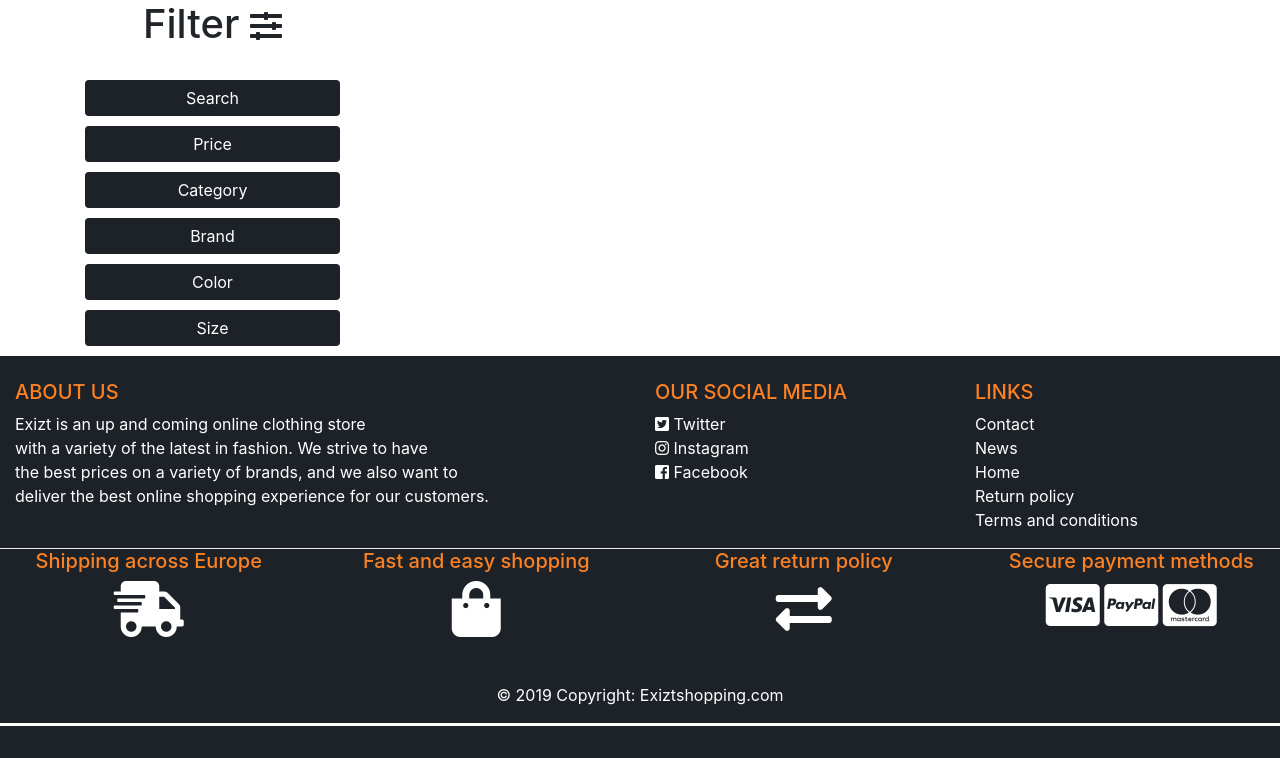
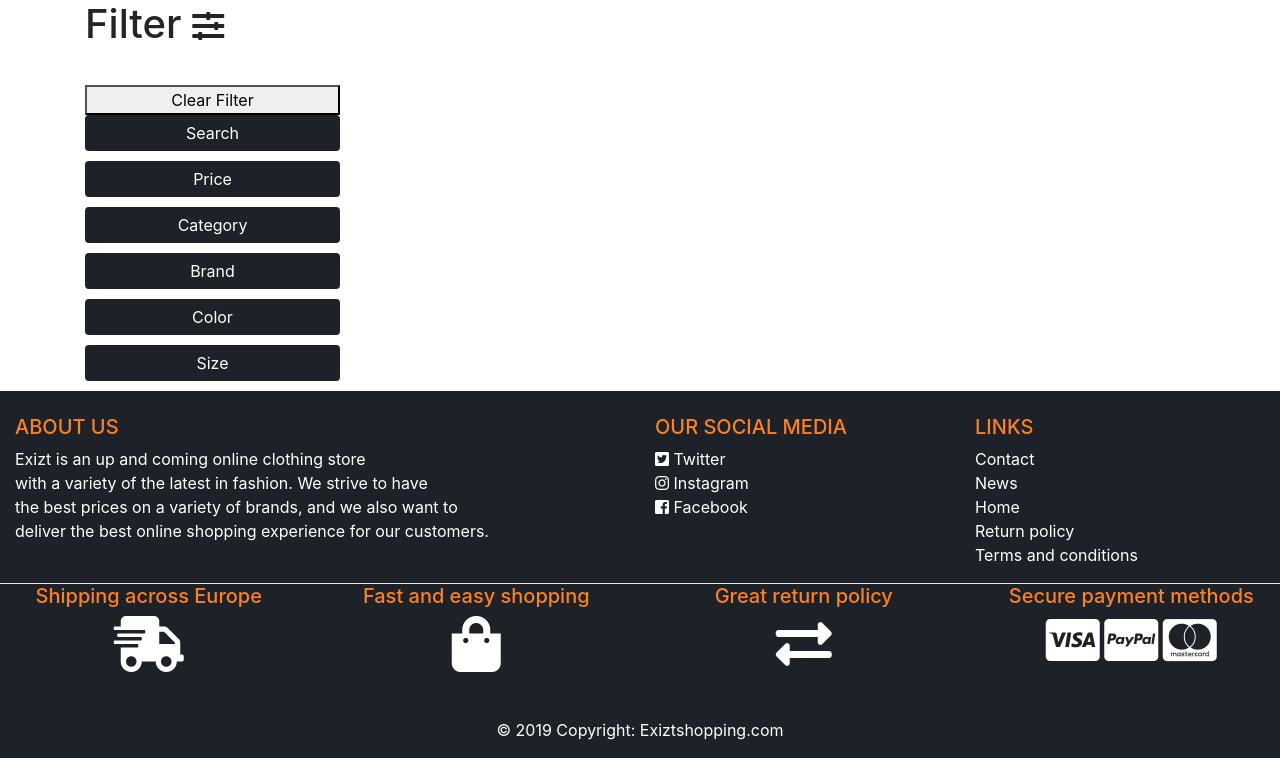
Before and after one commit to cjohansen96/APPGRUPPE2, a PHP site: page /mens.php?clothes in a window 1280 px wide. Shown: the part 74-832 px from the top of the page. Before the commit the page ends 800 px from the top, so only its background shows below. Run offline with PHP 8.4, Linux system fonts and the light colour scheme; data that the repository does not hold is empty; some libraries are stand-ins or nearby versions.

Commit message:
Clear filter

```diff
--- a/mens.php
+++ b/mens.php
@@ -20,8 +20,9 @@ else {
 		<div class="container">
 			<div class="row">
 				<div class="col-md-3">
-					<div class="list-group text-center">
+					<div class="list-group">
 						<h1> Filter <span style="font-size: 0.8em;" class="fas fa-sliders-h"></span></h1> <br>
+						<button style="margin-top: 5px;" class="clear_filter">Clear Filter</button>
 
 						<div class="list-group">
 
@@ -204,6 +205,32 @@ else {
 				filter_data();
 			});
 
+			$('.clear_filter').click(function(){
+				var category = get_filter('category');
+				var brand = get_filter('brand');
+				var color = get_filter('color');
+				var size = get_filter('size');
+
+  				$("#search").val("");
+  				$("#minimum_price").val("1");
+  				$("#maximum_price").val("1000");
+
+				for (var i = 0; i < category.length; i++) {
+					$("input[value='" + category[i] + "']").prop('checked', false);
+				}
+				for (var i = 0; i < brand.length; i++) {
+					$("input[value='" + brand[i] + "']").prop('checked', false);
+				}
+				for (var i = 0; i < color.length; i++) {
+					$("input[value='" + color[i] + "']").prop('checked', false);
+				}
+				for (var i = 0; i < size.length; i++) {
+					$("input[value='" + size[i] + "']").prop('checked', false);
+				}
+
+				filter_data();
+			});
+
 
 		});
 	</script>
```
Also changed, not shown: womens.php (+26 -0 lines).
